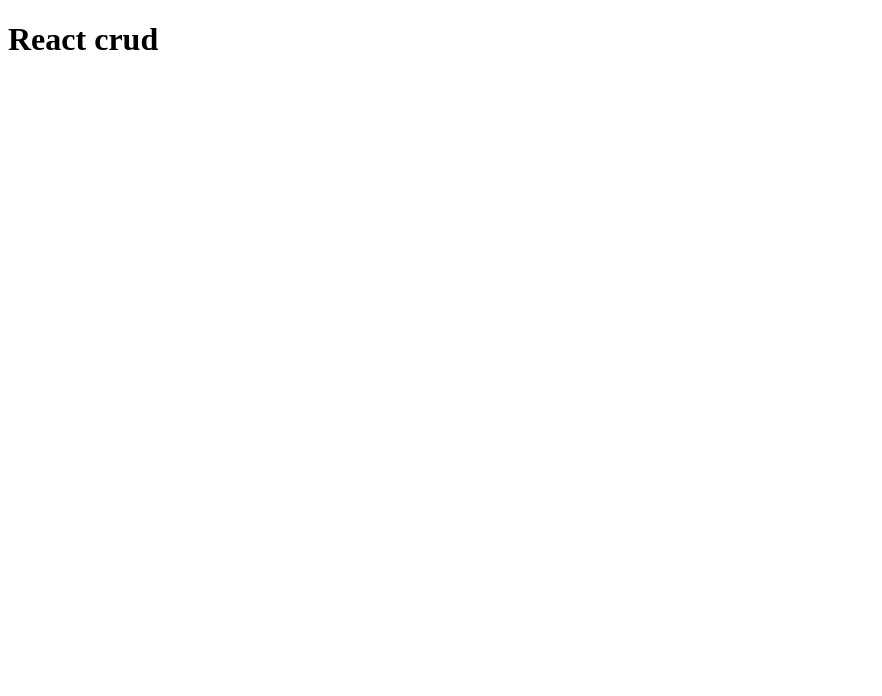
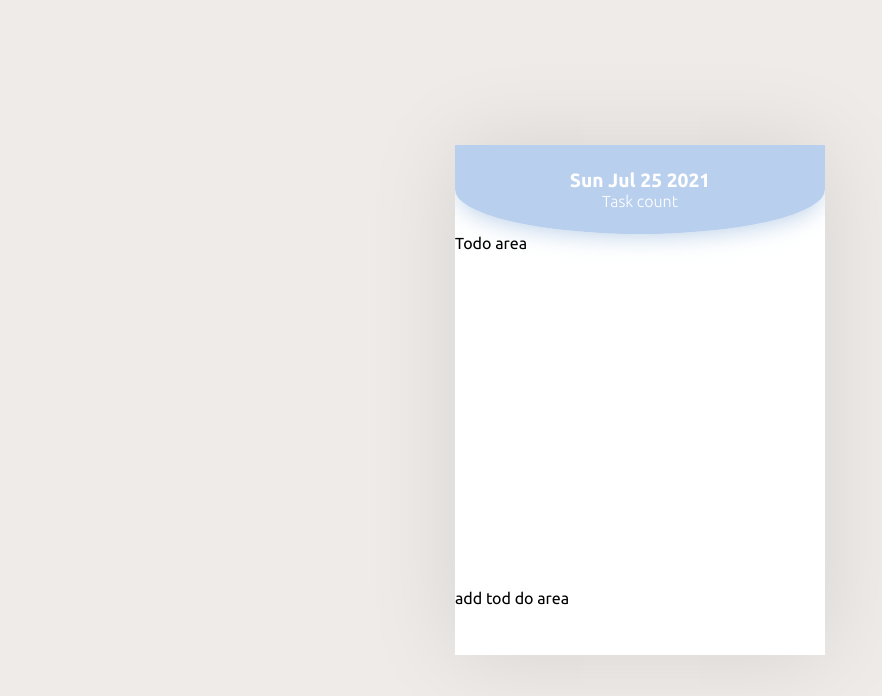
Before and after one commit to Jisan-mia/ptcCrud, a React (Create React App) app: page / in a window 1280 px wide. Shown: the top 696 px of the page, without its empty margins (0-882 px from the left). Built offline with nearby package versions, Linux system fonts and the light colour scheme.

Commit message:
header component done

```diff
--- a/package.json
+++ b/package.json
@@ -6,6 +6,7 @@
     "@testing-library/jest-dom": "^5.11.4",
     "@testing-library/react": "^11.1.0",
     "@testing-library/user-event": "^12.1.10",
+    "node-sass": "^4.14.1",
     "react": "^17.0.2",
     "react-dom": "^17.0.2",
     "react-scripts": "4.0.3",
--- a/public/index.html
+++ b/public/index.html
@@ -5,39 +5,21 @@
 		<link rel="icon" href="%PUBLIC_URL%/favicon.ico" />
 		<meta name="viewport" content="width=device-width, initial-scale=1" />
 		<meta name="theme-color" content="#000000" />
+		<link rel="preconnect" href="https://fonts.googleapis.com" />
+		<link rel="preconnect" href="https://fonts.gstatic.com" crossorigin />
+		<link
+			href="https://fonts.googleapis.com/css2?family=Ubuntu:wght@300;400;500;700&display=swap"
+			rel="stylesheet"
+		/>
 		<meta
 			name="description"
 			content="Web site created using create-react-app"
 		/>
-    <link rel="apple-touch-icon" href="%PUBLIC_URL%/logo192.png" />
-    <!--
-      manifest.json provides metadata used when your web app is installed on a
-      user's mobile device or desktop. See https://developers.google.com/web/fundamentals/web-app-manifest/
-    -->
-    <link rel="manifest" href="%PUBLIC_URL%/manifest.json" />
-    <!--
-      Notice the use of %PUBLIC_URL% in the tags above.
-      It will be replaced with the URL of the `public` folder during the build.
-      Only files inside the `public` folder can be referenced from the HTML.
 
-      Unlike "/favicon.ico" or "favicon.ico", "%PUBLIC_URL%/favicon.ico" will
-      work correctly both with client-side routing and a non-root public URL.
-      Learn how to configure a non-root public URL by running `npm run build`.
-    -->
 		<title>React App</title>
 	</head>
 	<body>
 		<noscript>You need to enable JavaScript to run this app.</noscript>
 		<div id="root"></div>
-    <!--
-      This HTML file is a template.
-      If you open it directly in the browser, you will see an empty page.
-
-      You can add webfonts, meta tags, or analytics to this file.
-      The build step will place the bundled scripts into the <body> tag.
-
-      To begin the development, run `npm start` or `yarn start`.
-      To create a production bundle, use `npm run build` or `yarn build`.
-    -->
 	</body>
 </html>
--- a/src/App.js
+++ b/src/App.js
@@ -1,7 +1,14 @@
+import Header from "./Components/Header";
+import "./Scss/main.scss";
+
 function App() {
 	return (
-		<div className="">
-			<h1>React crud</h1>
+		<div className="container">
+			<div className="main-section">
+				<Header />
+				<div className="todo-area">Todo area</div>
+				<form className="add-todo-area">add tod do area</form>
+			</div>
 		</div>
 	);
 }
--- /dev/null
+++ b/src/Components/Header.js
@@ -0,0 +1,14 @@
+import React, { useState } from "react";
+
+const Header = () => {
+	const [date, setDate] = useState(new Date().toDateString());
+	console.log(date);
+	return (
+		<div className="header ">
+			<h3>{date}</h3>
+			<p>Task count</p>
+		</div>
+	);
+};
+
+export default Header;
--- /dev/null
+++ b/src/Scss/abstracts/_mixins.scss
@@ -0,0 +1,16 @@
+@mixin flexCenter {
+	display: flex;
+	justify-content: center;
+	align-items: center;
+}
+
+@mixin flexVertical {
+	display: flex;
+	align-items: center;
+}
+
+@mixin responsive($width) {
+	@media (max-width: $width) {
+		@content;
+	}
+}
--- /dev/null
+++ b/src/Scss/abstracts/_variables.scss
@@ -0,0 +1,8 @@
+// colors
+$bgPrimary: #efebe8;
+$bgButton: #9ac3f1;
+$whiteColor: #fff;
+$blueColor: #a9c4e2;
+
+$colorPrimary: #546f7a;
+$colorSecondary: #b8c8cd;
--- /dev/null
+++ b/src/Scss/base/_base.scss
@@ -0,0 +1,35 @@
+* {
+	margin: 0;
+	padding: 0;
+	box-sizing: border-box;
+}
+
+body {
+	font-family: "Ubuntu", sans-serif;
+	background-color: $bgPrimary;
+
+	margin: 0 20px;
+}
+#root {
+	height: 100vh;
+	@include flexCenter;
+}
+.container {
+	flex-basis: 370px;
+	height: 510px;
+	background-color: $whiteColor;
+	box-shadow: 0 0 85px 1px rgba(0, 0, 0, 0.1);
+	.main-section {
+		display: flex;
+		flex-direction: column;
+		height: 100%;
+		overflow: hidden;
+
+		.todo-area {
+			flex-grow: 7;
+		}
+		.add-todo-area {
+			flex-grow: 1;
+		}
+	}
+}
--- /dev/null
+++ b/src/Scss/components/_header.scss
@@ -0,0 +1,15 @@
+.header {
+	flex-grow: 1;
+	background-color: #9fbde8ba;
+	box-shadow: 0px 6px 23px -4px rgba(165, 193, 225, 0.747);
+	border-radius: 0% 0% 64% 64%;
+	@include flexCenter;
+	flex-direction: column;
+	color: $whiteColor;
+	h3 {
+		font-size: 1.2rem;
+	}
+	p {
+		font-weight: 300;
+	}
+}
--- /dev/null
+++ b/src/Scss/main.scss
@@ -0,0 +1,8 @@
+// abstracts
+@import "./abstracts/variables";
+@import "./abstracts/mixins";
+// base
+@import "./base/base";
+
+// component
+@import "./components/header";
```
Also changed, not shown: 2 other files (tests, documents, lock files or other folders). Lines whose indentation alone changed are shown as unchanged.
